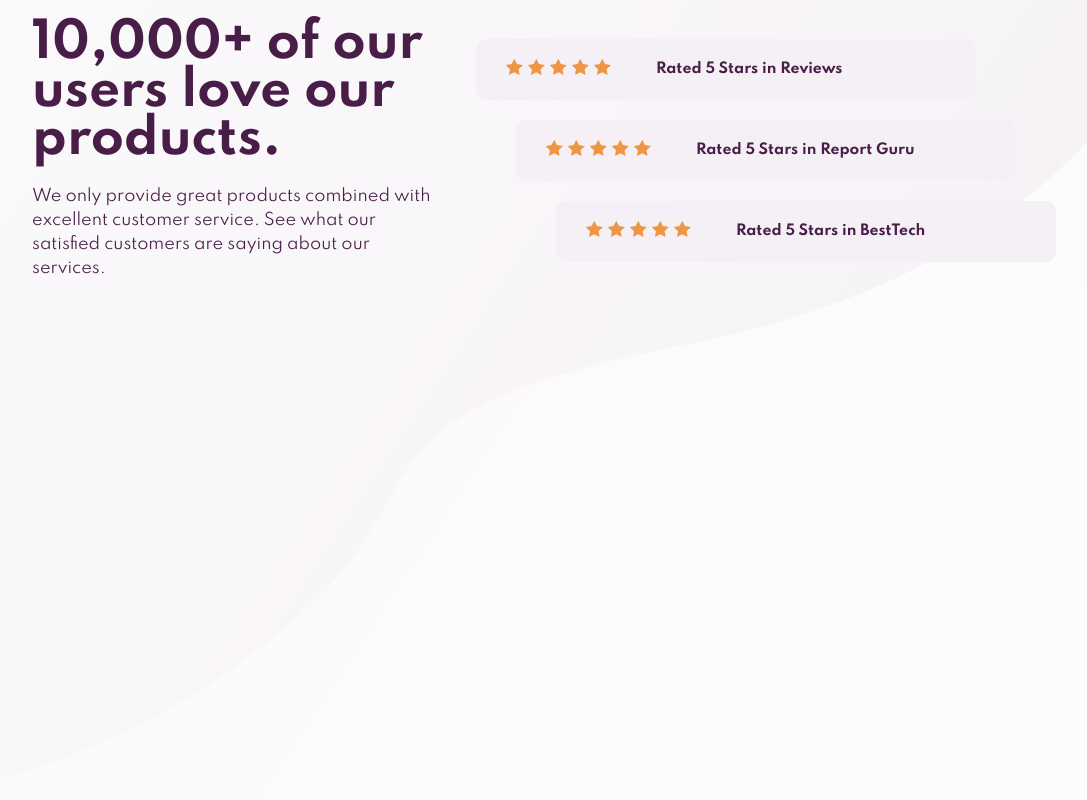
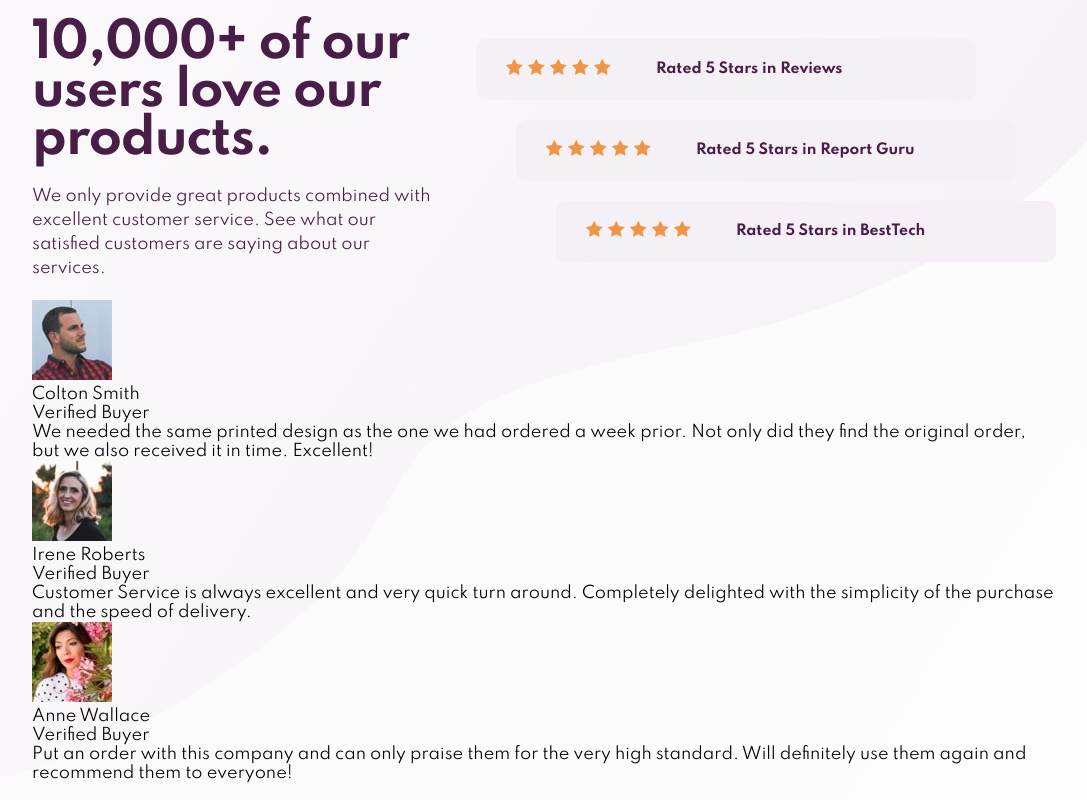
Before and after one commit to sparklaunch/06.SocialProof, a Svelte app in the folder social-proof/: page / in a window 1280 px wide. Shown: the whole page, without its empty margins (96-1183 px from the left). Built offline with nearby package versions, Linux system fonts and the light colour scheme.

Commit message:
Link the testimonials data

```diff
--- a/social-proof/src/App.svelte
+++ b/social-proof/src/App.svelte
@@ -5,6 +5,12 @@
     interface Rating {
         stars: number;
         reviewer: string;
+    }
+    interface Testimonial {
+        profile: string;
+        name: string;
+        occupation: string;
+        content: string;
     }
     const ratings: Rating[] = [
         {
@@ -18,6 +24,29 @@
         {
             stars: 5,
             reviewer: "BestTech",
+        },
+    ];
+    const testimonials: Testimonial[] = [
+        {
+            profile: "image-colton.jpg",
+            name: "Colton Smith",
+            occupation: "Verified Buyer",
+            content:
+                "We needed the same printed design as the one we had ordered a week prior. Not only did they find the original order, but we also received it in time. Excellent!",
+        },
+        {
+            profile: "image-irene.jpg",
+            name: "Irene Roberts",
+            occupation: "Verified Buyer",
+            content:
+                "Customer Service is always excellent and very quick turn around. Completely delighted with the simplicity of the purchase and the speed of delivery.",
+        },
+        {
+            profile: "image-anne.jpg",
+            name: "Anne Wallace",
+            occupation: "Verified Buyer",
+            content:
+                "Put an order with this company and can only praise them for the very high standard. Will definitely use them again and recommend them to everyone!",
         },
     ];
 </script>
@@ -47,7 +76,7 @@
         />
     </div>
     <div id="wrapper">
-        <Main {ratings} />
+        <Main {ratings} {testimonials} />
     </div>
 </div>
 
--- /dev/null
+++ b/social-proof/src/components/Card.svelte
@@ -0,0 +1,19 @@
+<script lang="ts">
+    export let testimonial;
+    export let index;
+</script>
+
+<div class="card">
+    <div class="card-title">
+        <div class="card-profile">
+            <img src="/assets/{testimonial.profile}" alt={testimonial.name} />
+        </div>
+        <div class="card-name">
+            <p>{testimonial.name}</p>
+            <p>{testimonial.occupation}</p>
+        </div>
+    </div>
+    <div class="card-content">
+        <p>{testimonial.content}</p>
+    </div>
+</div>
--- a/social-proof/src/components/Footer.svelte
+++ b/social-proof/src/components/Footer.svelte
@@ -1 +1,12 @@
-<div id="footer" />
+<script lang="ts">
+    import Card from "./Card.svelte";
+    export let testimonials;
+</script>
+
+<div id="footer">
+    <div id="cards">
+        {#each testimonials as testimonial, index}
+            <Card {testimonial} {index} />
+        {/each}
+    </div>
+</div>
--- a/social-proof/src/components/HeaderLeft.svelte
+++ b/social-proof/src/components/HeaderLeft.svelte
@@ -19,6 +19,7 @@
         margin-bottom: 20px;
         font-size: 48px;
         line-height: 1;
+        letter-spacing: -1px;
     }
     #header-left > p {
         font-weight: 400;
--- a/social-proof/src/components/Main.svelte
+++ b/social-proof/src/components/Main.svelte
@@ -2,11 +2,12 @@
     import Header from "./Header.svelte";
     import Footer from "./Footer.svelte";
     export let ratings;
+    export let testimonials;
 </script>
 
 <div id="main">
     <Header {ratings} />
-    <Footer />
+    <Footer {testimonials} />
 </div>
 
 <style>
```
